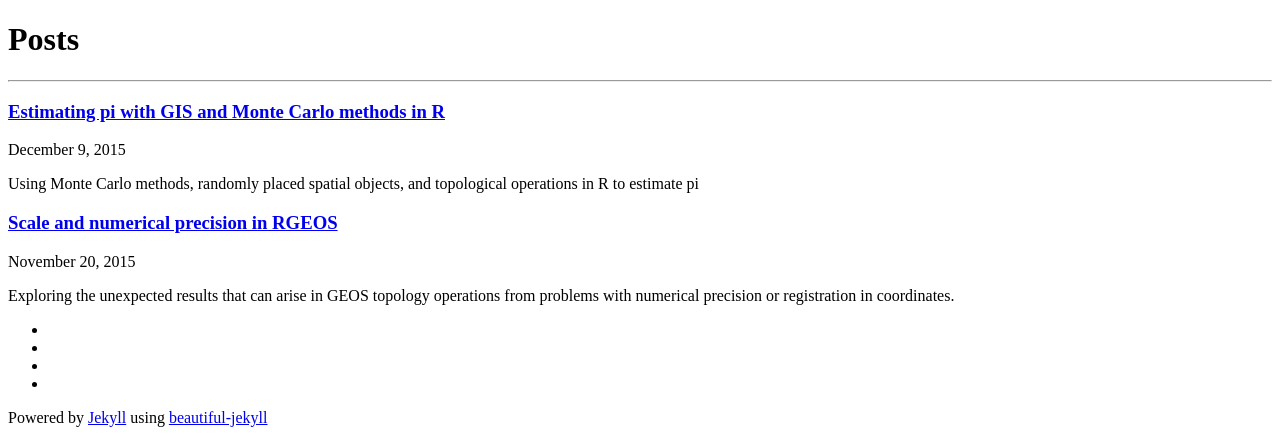
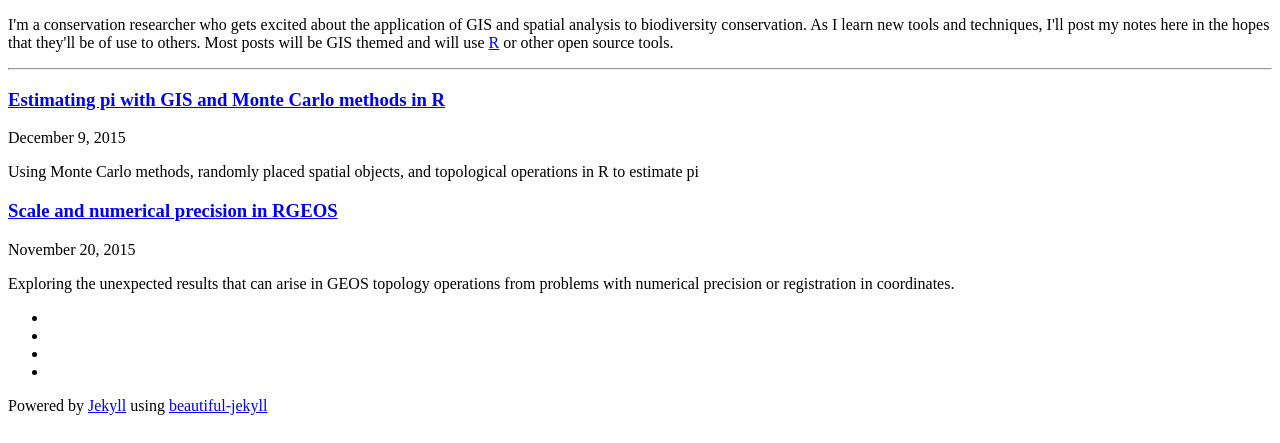
Before and after one commit to Pandinosaurus/mstrimas.github.io, a Jekyll site: the page built from index.html, in a window 1280 px wide, cut to the strip 579-1022 px from the top of the page. Built offline with Jekyll 4.4.1, drawn with Linux system fonts in a browser that asks for light colours; Markdown is read by kramdown in place of the engine named in the settings; the list of posts is cut into pages by our own code.

Commit message:
bried intro to homepage

```diff
--- a/index.html
+++ b/index.html
@@ -7,7 +7,13 @@ title: Matt Strimas-Mackey
   <div class="row">
     <div class="col-lg-8 col-lg-offset-2 col-md-10 col-md-offset-1">
 	  <div class="page-heading">
-	    <h1>Posts</h1>
+      <p>
+        I'm a conservation researcher who gets excited about the application of
+        GIS and spatial analysis to biodiversity conservation. As I learn new
+        tools and techniques, I'll post my notes here in the hopes that they'll
+        be of use to others. Most posts will be GIS themed and will use <a href="https://www.r-project.org/">R</a>
+        or other open source tools.
+      </p>
 	    <hr class="small">
 	  </div>
     </div>
```
